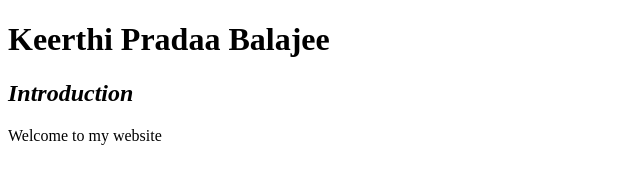
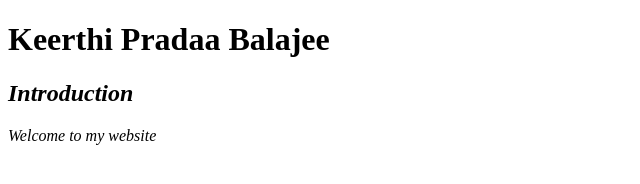
Before and after one commit to keerthipradaa/keerthipradaa.github.io, a plain HTML site: page index.html in a window 1280 px wide. Shown: the full height of the page, 0-640 px from the left. Drawn offline with Linux system fonts and the light colour scheme.

Commit message:
Update index.html

```diff
--- a/index.html
+++ b/index.html
@@ -3,6 +3,6 @@
 <body>
 <h1>Keerthi Pradaa Balajee</h1>
 <h2><em>Introduction</em></h2>
-<p>Welcome to my website</p>
+<p><em>Welcome to my website</em></p>
 </body>
 </html>
```
